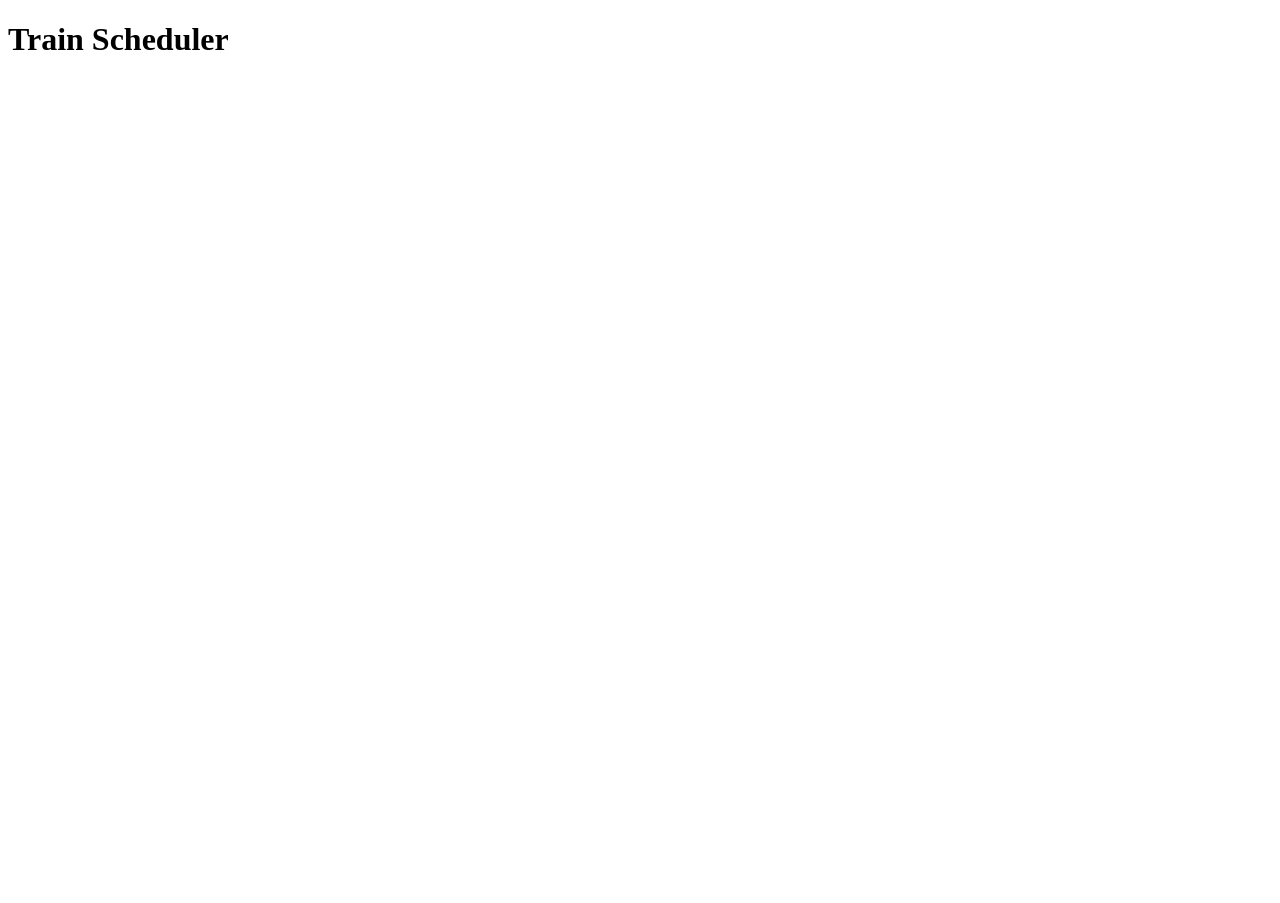
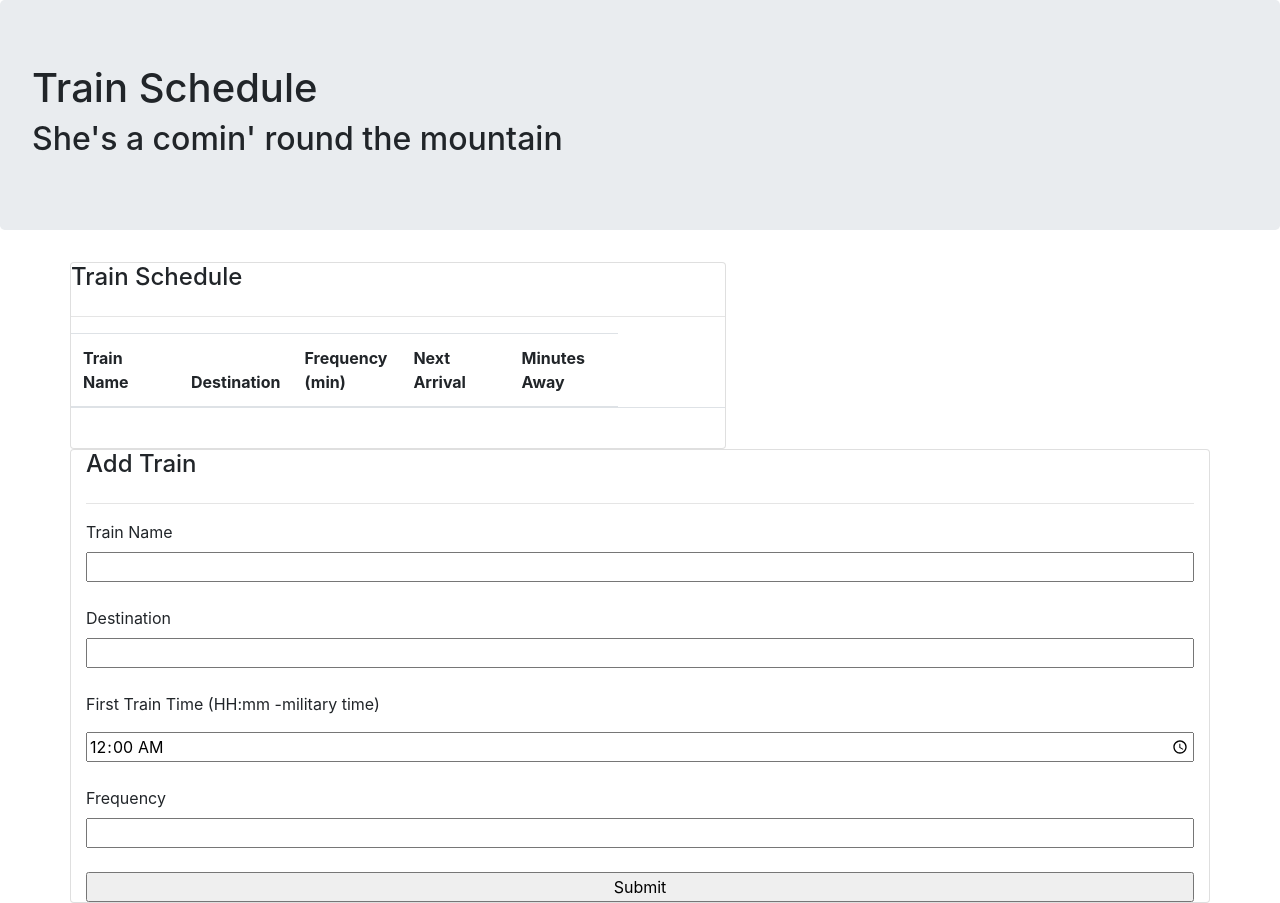
Before and after one commit to mlerey22/Train-Scheduler, a plain HTML site: page index.html in a window 1280 px wide. Before the commit the page ends 800 px from the top, so only its background shows below. Drawn offline with nearby package versions, Linux system fonts and the light colour scheme; files that its build step writes are made by us from their sources.

Commit message:
got most of the html done

```diff
--- a/index.html
+++ b/index.html
@@ -4,10 +4,86 @@
     <meta charset="UTF-8">
     <meta name="viewport" content="width=device-width, initial-scale=1.0">
     <meta http-equiv="X-UA-Compatible" content="ie=edge">
-    <title>Train Scheduler</title>
-</head>
-<body>
-    <h1>Train Scheduler</h1>
+    <link rel="stylesheet" href="https://stackpath.bootstrapcdn.com/bootstrap/4.3.1/css/bootstrap.min.css" integrity="sha384-ggOyR0iXCbMQv3Xipma34MD+dH/1fQ784/j6cY/iJTQUOhcWr7x9JvoRxT2MZw1T" crossorigin="anonymous">
+        <script type="text/javascript" src="https://cdnjs.cloudflare.com/ajax/libs/jquery/3.2.1/jquery.min.js"></script>
+        <link rel="stylesheet" href="style.css">
+        <script src="https://www.gstatic.com/firebasejs/7.7.0/firebase-app.js"></script>
+        <script src="https://www.gstatic.com/firebasejs/7.7.0/firebase-database.js"></script>
+        <title>Train Scheduler</title>
+        <!--Moment link-->
+        <script src="https://cdnjs.cloudflare.com/ajax/libs/moment.js/2.24.0/moment.min.js"></script>
+    </head>
 
-</body>
+    <body>
+
+        <header id=header class="jumbotron">
+            <h1>Train Schedule</h1>
+            <h2>She's a comin' round the mountain</h2>
+        </header>
+        <aside id=sidebar class=""></aside>
+        <main id=mainDiv class="container">
+            <div class="row">
+                <div class="card">
+                    <h4>Train Schedule</h4>
+                    <hr>
+                    <table class="table">
+                        <thead>
+                            <tr>
+                                <th scope="col" class="col-2">Train Name</th>
+                                <th scope="col" class="col-2">Destination</th>
+                                <th scope="col" class="col-2">Frequency (min)</th>
+                                <th scope="col" class="col-2">Next Arrival</th>
+                                <th scope="col" class="col-2">Minutes Away</th>
+
+                            </tr>
+                        </thead>
+                        <tbody id="tableBody">
+                            <tr>
+                                <td id="names" class="col-2"></td>
+                                <td id="roles" class="col-2"></td>
+                                <td id="dates" class="col-2"></td>
+                                <td id="months" class="col-2"></td>
+                                <td id="rates" class="col-2"></td>
+                                <td id="totals" class="col-2"></td>
+
+                            </tr>
+
+
+                        </tbody>
+
+                    </table>
+
+
+
+                </div>
+            </div>
+            <div class="row">
+                <div class="card col-12">
+                    <h4>Add Train</h4>
+                    <hr>
+                    <label>Train Name</label>
+                    <input type="text" name="name" id="name"></input> <br>
+                    <label>Destination</label>
+                    <input type="text" id="Destination"></input> <br>
+                    <label>First Train Time (HH:mm -military time) <br><h6></h6></label>
+                    <input type="time" id="time" pattern="[0-9]{2}:[0-9]{2}" value="00:00"></input><br>
+                    <label>Frequency</label>
+                    <input type="number" id="frequency"></input><br>
+                    <input type="submit" id="submit"></input>
+                </div>
+            </div>
+
+        </main>
+
+
+        <footer></footer>
+
+
+
+
+
+        <script src="https://code.jquery.com/jquery-3.3.1.slim.min.js" integrity="sha384-q8i/X+965DzO0rT7abK41JStQIAqVgRVzpbzo5smXKp4YfRvH+8abtTE1Pi6jizo" crossorigin="anonymous"></script>
+        <script src="https://cdnjs.cloudflare.com/ajax/libs/popper.js/1.14.7/umd/popper.min.js" integrity="sha384-UO2eT0CpHqdSJQ6hJty5KVphtPhzWj9WO1clHTMGa3JDZwrnQq4sF86dIHNDz0W1" crossorigin="anonymous"></script>
+        <script src="https://stackpath.bootstrapcdn.com/bootstrap/4.3.1/js/bootstrap.min.js" integrity="sha384-JjSmVgyd0p3pXB1rRibZUAYoIIy6OrQ6VrjIEaFf/nJGzIxFDsf4x0xIM+B07jRM" crossorigin="anonymous"></script>
+        <script src="train.js"></script>
 </html>
--- /dev/null
+++ b/train.js
@@ -0,0 +1,6 @@
+("#submit").on("click", function(event) {
+event.preventDefault();
+
+var time = $("#train").val;
+console.log(time)
+})
```
